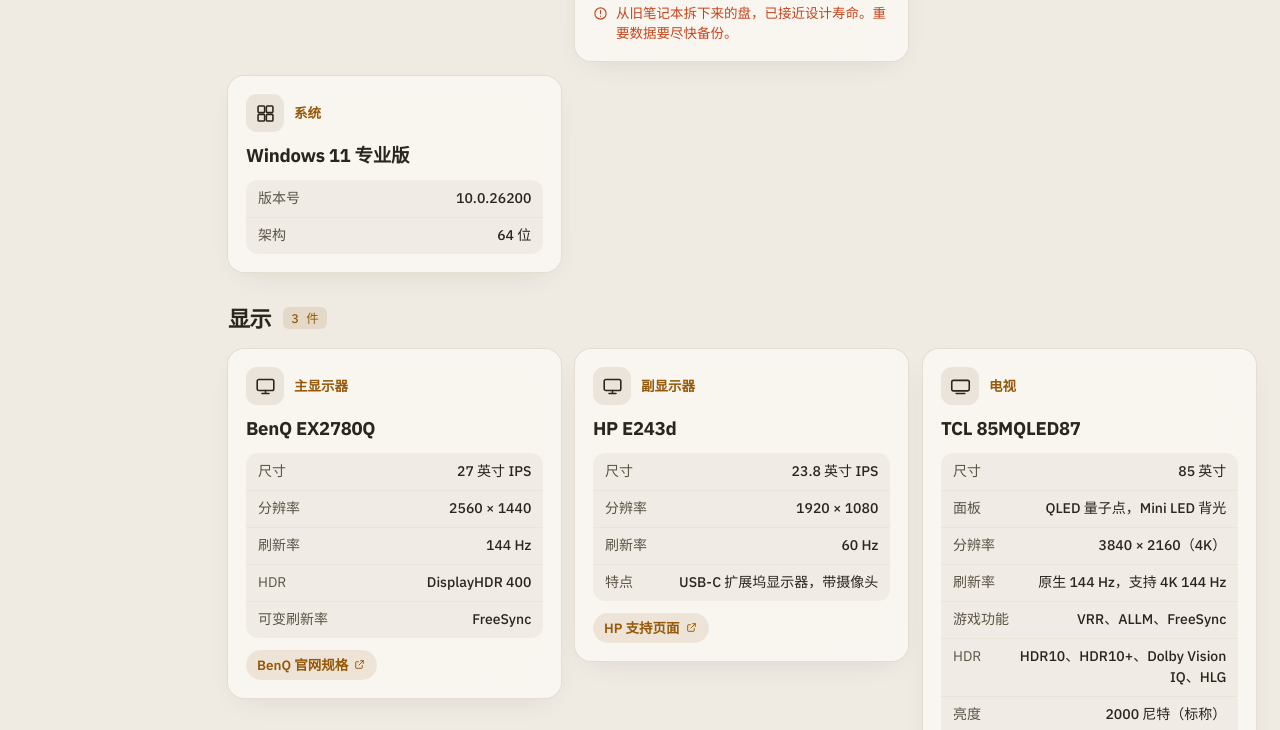
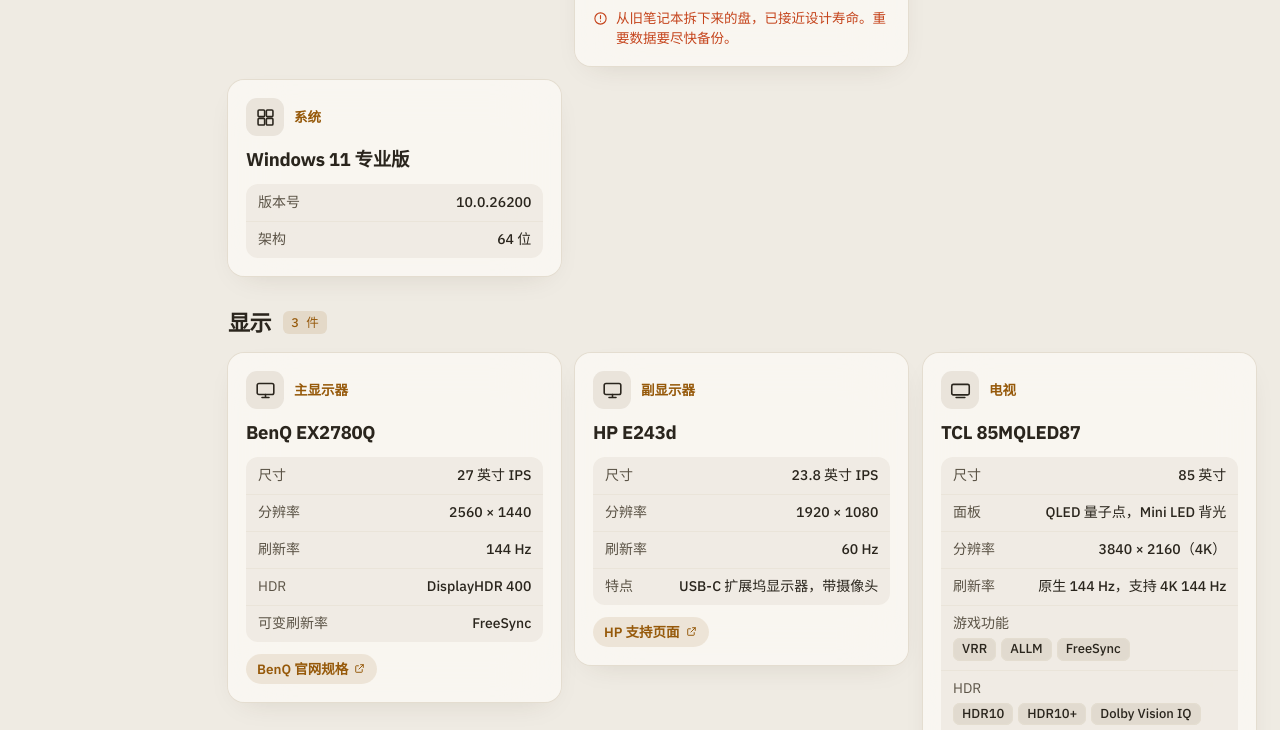
Before and after one commit to yuuteng/my-setup, a plain HTML site: page index.html in a window 1280 px wide. Shown: the part 3204-3934 px from the top of the page. Drawn offline with Linux system fonts and the light colour scheme.

Commit message:
Show list-like spec values as chips and stack long values
Co-Authored-By: Claude Fable 5.2 <noreply@anthropic.com>

```diff
--- a/index.html
+++ b/index.html
@@ -270,6 +270,14 @@ tr[data-jump]:hover .c-go svg { opacity: 1; transform: none; }
   0%, 55% { box-shadow: 0 0 0 2.5px var(--accent), var(--shadow-up); }
   100% { box-shadow: 0 0 0 2.5px transparent, var(--shadow); }
 }
+.specs .stack { display: block; }
+.specs .stack dt { max-width: none; }
+.specs .stack dd { margin: 4px 0 1px; text-align: left; line-height: 1.45; }
+.specs .chips { display: flex; flex-wrap: wrap; gap: 5px; margin: 6px 0 2px; }
+.specs .chips span {
+  font-size: 13px; font-weight: 500; padding: 2px 9px; border-radius: 7px;
+  background: var(--fill-2); box-shadow: inset 0 0 0 1px var(--line);
+}
 .note { display: flex; gap: 8px; margin-top: 12px; font-size: 13.5px; color: var(--warn); line-height: 1.45; }
 .note svg { flex: none; width: 15px; height: 15px; margin-top: 2px; }
 
@@ -424,7 +432,12 @@ footer { padding: 0 0 calc(34px + env(safe-area-inset-bottom)); text-align: cent
       if (it.buy.price) specs.push(["价格", it.buy.price]);
     }
     const more = it.more || [];
-    const row = ([k, v]) => `<div><dt>${esc(k)}</dt><dd>${esc(v)}</dd></div>`;
+    // 一行参数。几项并列的内容（用顿号隔开）排成小标签；太长的内容换到名称下面。
+    const row = ([k, v]) => {
+      const parts = String(v).split("、");
+      if (parts.length >= 3) return `<div class="stack"><dt>${esc(k)}</dt><dd class="chips">${parts.map((x) => `<span>${esc(x)}</span>`).join("")}</dd></div>`;
+      return `<div${String(v).length > 30 ? ' class="stack"' : ""}><dt>${esc(k)}</dt><dd>${esc(v)}</dd></div>`;
+    };
     const text = [it.name, it.model, it.summary, ...specs.flat(), ...more.flat(), it.note].filter(Boolean).join(" ").toLowerCase();
     return `<article class="card reveal" id="${id}" data-text="${esc(text)}">
       <div class="card-top"><div class="ico">${svg(ICONS[it.icon] || ICONS.box)}</div><div class="kind">${esc(it.name)}</div></div>
```
